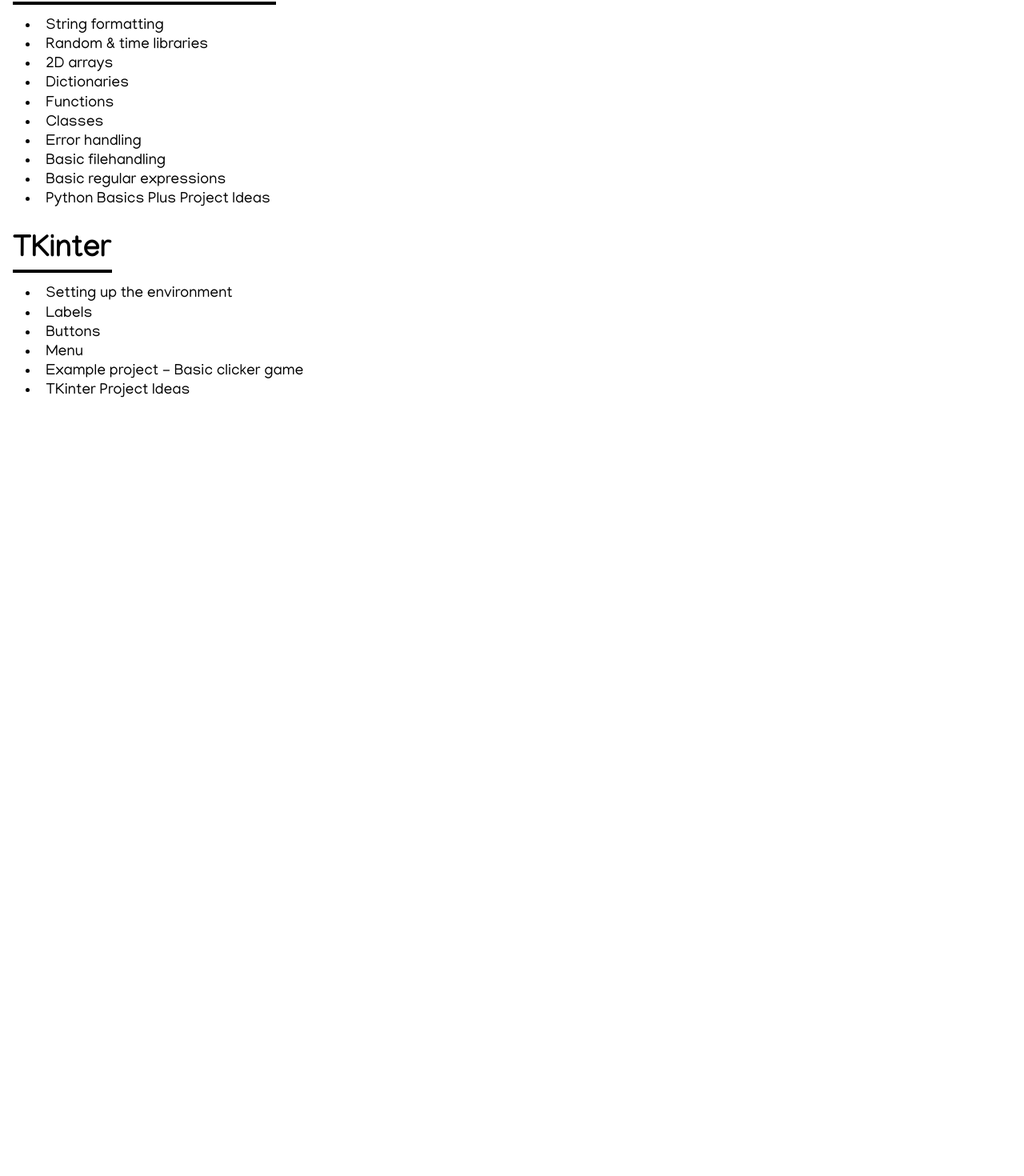
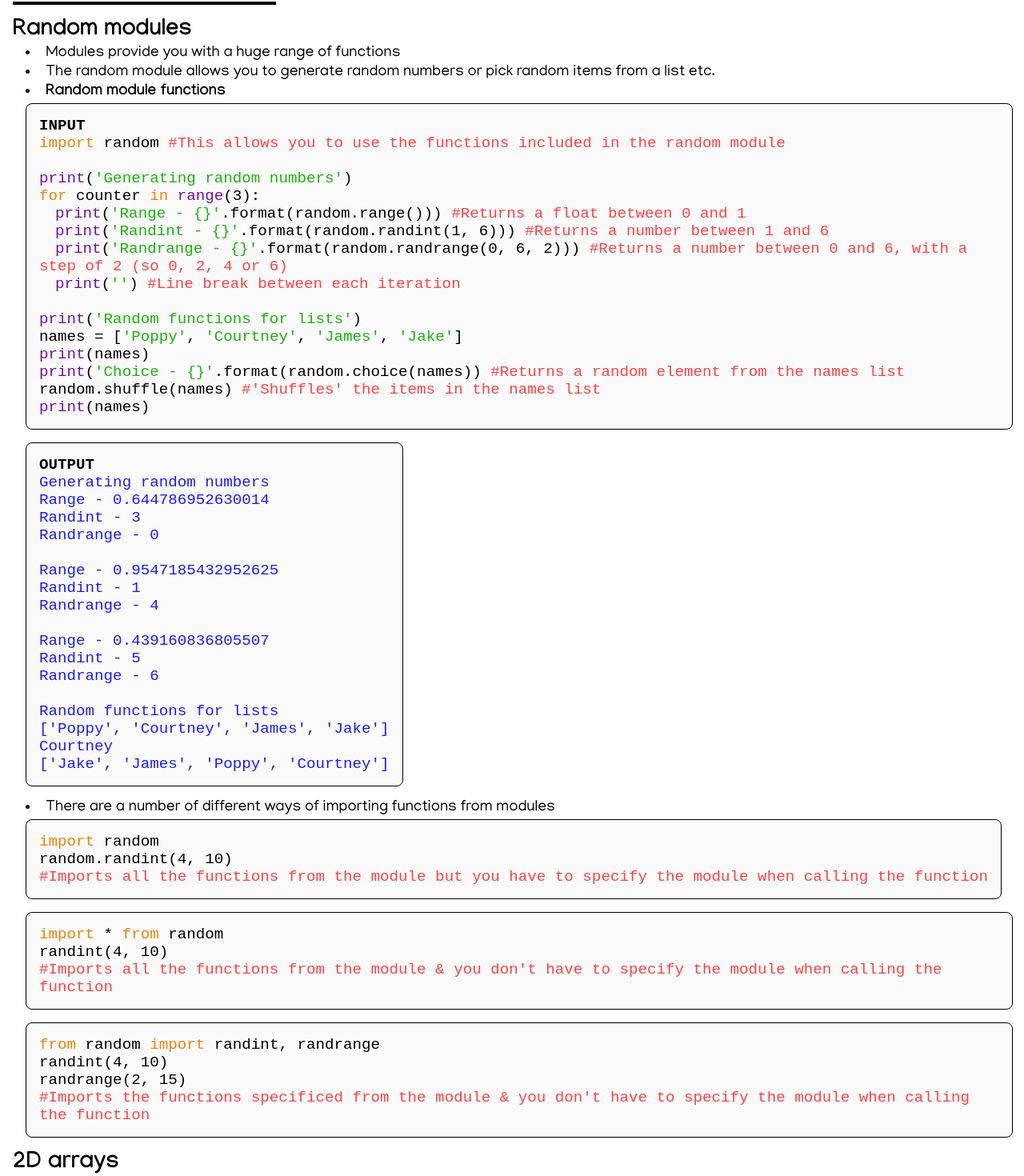
Before and after one commit to HarryD05/code4all, a React (Create React App) app: page /#/python in a window 1280 px wide. Shown: the part 10178-11648 px from the top of the page at 80% size. Before the commit the page ends 10709 px from the top, so only its background shows below. Built offline with nearby package versions, Linux system fonts and the light colour scheme; a web font is replaced by a local one.

Commit message:
Added random module part of 2nd python tutorial

```diff
--- a/src/components/sections/sections.scss
+++ b/src/components/sections/sections.scss
@@ -96,7 +96,9 @@
   background: #e8fffb;
 
   h1 {
+    width: 100%;
     margin-bottom: 1rem;
+    text-align: center;
   }
 
   a {
--- a/src/components/tutorials/python-basics1.js
+++ b/src/components/tutorials/python-basics1.js
@@ -56,7 +56,7 @@
             5<br />
             False<br />
             James said, 'Hello'
-        </code>
+          </code>
         </pre>
       </ul>
 
--- a/src/components/tutorials/python-basics2.js
+++ b/src/components/tutorials/python-basics2.js
@@ -4,22 +4,98 @@
 //Styling
 import './tutorials.scss';
 
+const Tab = () => {
+  return <span className="tab"></span>
+}
+
 const PythonBasics2 = props => {
   return (
     <div className="tutorial" id="python2">
       <h1>Python Basics Plus</h1>
+
+      <h2>Random modules</h2>
       <ul>
-        <li>String formatting</li>
-        <li>Random & time libraries</li>
-        <li>2D arrays</li>
-        <li>Dictionaries</li>
-        <li>Functions</li>
-        <li>Classes</li>
-        <li>Error handling</li>
-        <li>Basic filehandling</li>
-        <li>Basic regular expressions</li>
-        <li>Python Basics Plus Project Ideas</li>
+        <li>Modules provide you with a huge range of functions</li>
+        <li>The random module allows you to generate random numbers or pick random items from a list etc.</li>
+
+        <li><b>Random module functions</b></li>
+        <pre>
+          <code>
+            <b>INPUT</b><br />
+            <span className="bool">import</span> random <span className="comment">#This allows you to use the functions included in the random module</span><br /><br />
+
+            <span className="io">print</span>(<span className="string">'Generating random numbers'</span>)<br />
+            <span className="bool">for</span> counter <span className="bool">in</span> <span className="io">range</span>(3):<br />
+
+            <Tab /><span className="io">print</span>(<span className="string">'Range - {'{}'}'</span>.format(random.range())) <span className="comment">#Returns a float between 0 and 1</span><br />
+            <Tab /><span className="io">print</span>(<span className="string">'Randint - {'{}'}'</span>.format(random.randint(1, 6))) <span className="comment">#Returns a number between 1 and 6</span><br />
+            <Tab /><span className="io">print</span>(<span className="string">'Randrange - {'{}'}'</span>.format(random.randrange(0, 6, 2))) <span className="comment">#Returns a number between 0 and 6, with a step of 2 (so 0, 2, 4 or 6)</span><br />
+            <Tab /><span className="io">print</span>(<span className="string">''</span>) <span className="comment">#Line break between each iteration</span><br /><br />
+
+            <span className="io">print</span>(<span className="string">'Random functions for lists'</span>)<br />
+            names = [<span className="string">'Poppy'</span>, <span className="string">'Courtney'</span>, <span className="string">'James'</span>, <span className="string">'Jake'</span>]<br />
+            <span className="io">print</span>(names)<br />
+            <span className="io">print</span>(<span className="string">'Choice - {'{}'}'</span>.format(random.choice(names)) <span className="comment">#Returns a random element from the names list</span><br />
+            random.shuffle(names) <span className="comment">#'Shuffles' the items in the names list</span><br />
+            <span className="io">print</span>(names)<br />
+          </code>
+        </pre>
+
+        <pre>
+          <code className="output">
+            <b style={{ color: "#000" }}>OUTPUT</b><br />
+            Generating random numbers<br />
+            Range - 0.644786952630014<br />
+            Randint - 3<br />
+            Randrange - 0<br /><br />
+            Range - 0.9547185432952625<br />
+            Randint - 1<br />
+            Randrange - 4<br /><br />
+            Range - 0.439160836805507<br />
+            Randint - 5<br />
+            Randrange - 6<br /><br />
+            Random functions for lists<br />
+            ['Poppy', 'Courtney', 'James', 'Jake']<br />
+            Courtney<br />
+            ['Jake', 'James', 'Poppy', 'Courtney']
+          </code>
+        </pre>
+
+        <li>There are a number of different ways of importing functions from modules</li>
+        <pre>
+          <code>
+            <span className="bool">import</span> random<br />
+            random.randint(4, 10)<br />
+            <span className="comment">#Imports all the functions from the module but you have to specify the module when calling the function</span>
+          </code>
+        </pre>
+
+        <pre>
+          <code>
+            <span className="bool">import</span> * <span className="bool">from</span> random<br />
+            randint(4, 10)<br />
+            <span className="comment">#Imports all the functions from the module & you don't have to specify the module when calling the function</span>
+          </code>
+        </pre>
+
+        <pre>
+          <code>
+            <span className="bool">from</span> random <span className="bool">import</span> randint, randrange<br />
+            randint(4, 10)<br />
+            randrange(2, 15)<br />
+            <span className="comment">#Imports the functions specificed from the module & you don't have to specify the module when calling the function</span>
+          </code>
+        </pre>
       </ul>
+
+      <h2>2D arrays</h2>
+      <h2>Dictionaries</h2>
+      <h2>Functions</h2>
+      <h2>Classes</h2>
+      <h2>Error handling</h2>
+      <h2>Basic filehandling</h2>
+      <h2>Basic regular expressions</h2>
+      <h2>Python Basics Plus Project Ideas</h2>
     </div>
   )
 }
```
